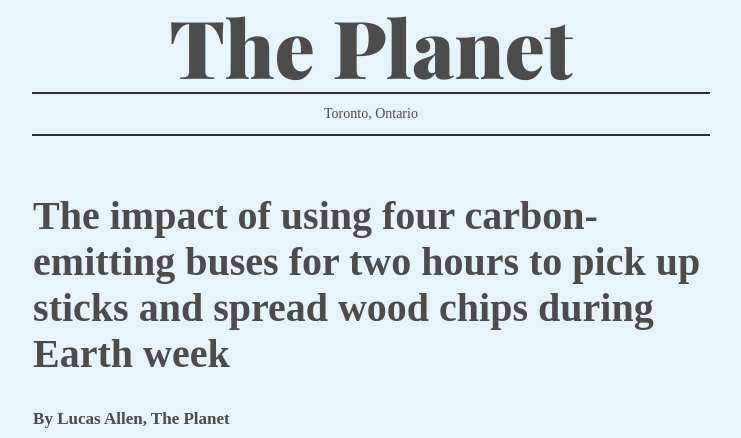
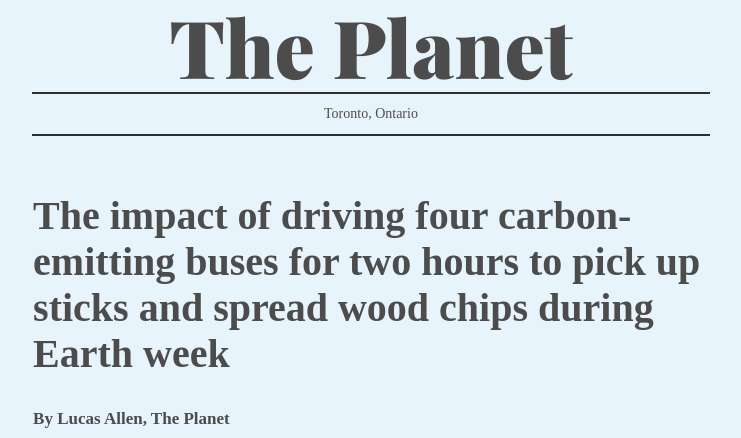
Before and after one commit to Lukieboy/ThePlanet, a plain HTML site: page index.html in a window 1280 px wide. Shown: the top 438 px of the page, without its empty margins (269-1010 px from the left). Drawn offline with nearby package versions, Linux system fonts and the light colour scheme; a web font is replaced by a local one.

Commit message:
Update index.html

```diff
--- a/index.html
+++ b/index.html
@@ -17,7 +17,7 @@
 </div>
 <div class="content">
         <div class="collumn">
-            <div class="head"><h1 class="headline">The impact of using four carbon-emitting buses for two hours to pick up sticks and spread wood chips during Earth week</h1></div>
+            <div class="head"><h1 class="headline">The impact of driving four carbon-emitting buses for two hours to pick up sticks and spread wood chips during Earth week</h1></div>
             <div class="vline">
                 <p class="author">By Lucas Allen, The Planet</p>
                 <p>5/3/22 8:30AM</p>
```
